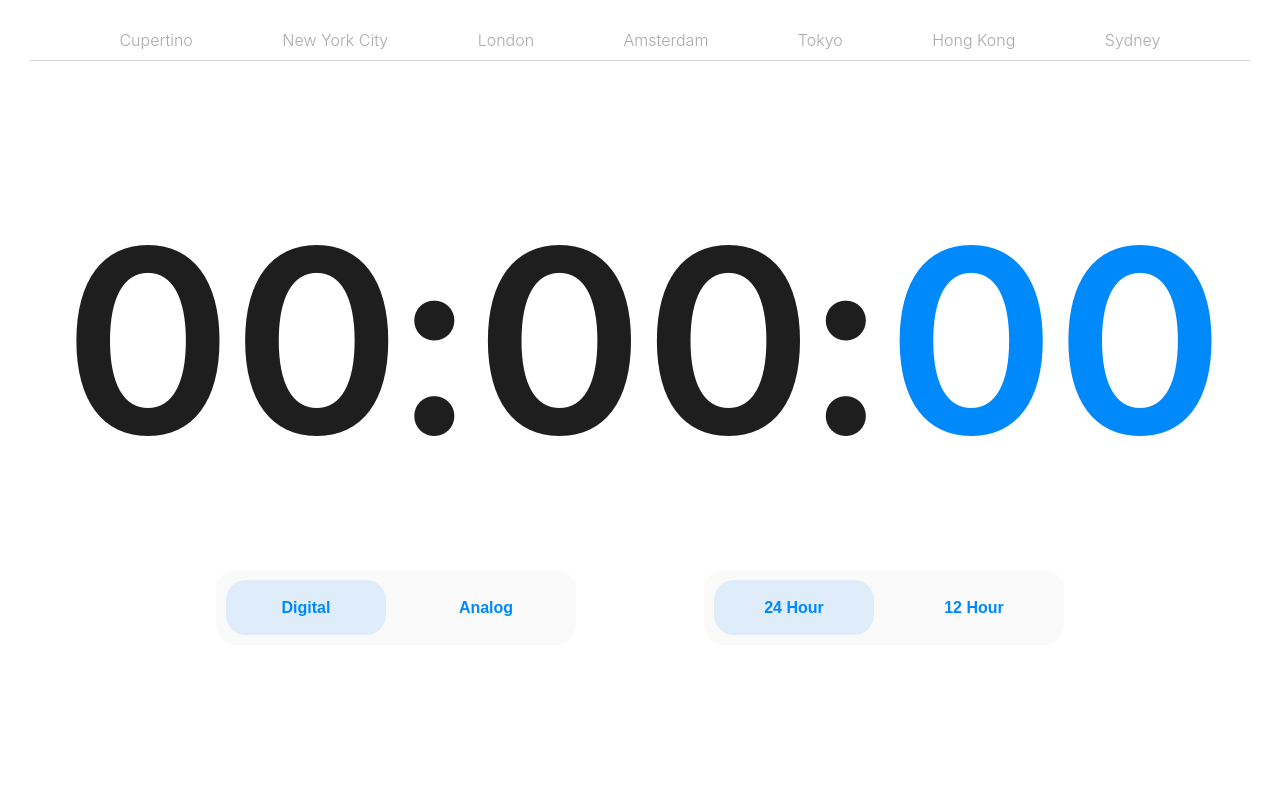
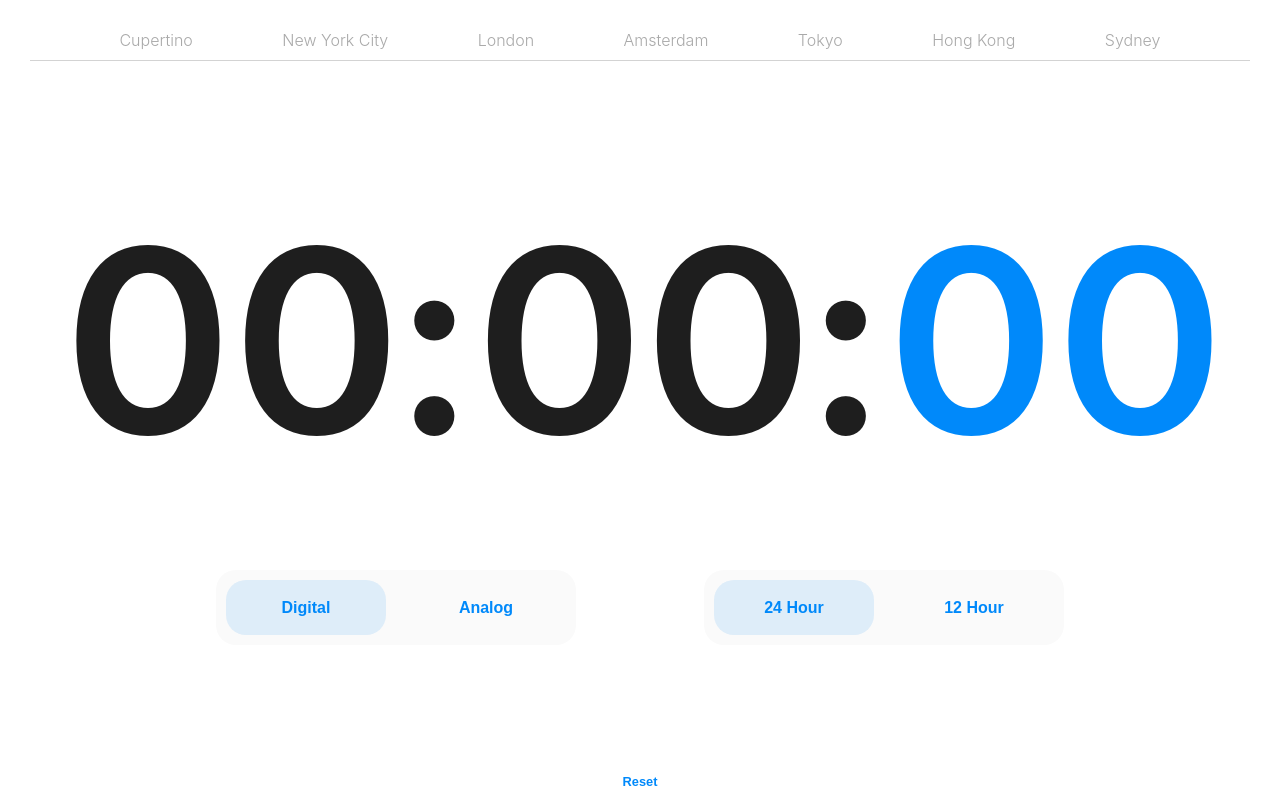
Before and after one commit to stephenmatheis/cities-react, a React (Create React App) app: page / in a window 1280 px wide. Built offline with nearby package versions, Linux system fonts and the light colour scheme; data requests are answered from the project's data file.

Commit message:
Add reset button

```diff
--- a/src/App.css
+++ b/src/App.css
@@ -12,6 +12,25 @@ main {
     flex: 2;
 }
 
+footer {
+    width: 100vw;
+    position: fixed;
+    bottom: 10px;
+    left: 0px;
+    text-align: center;
+}
+
+#reset {
+    font-size: .8em;
+    cursor: pointer;
+    text-align: center;
+    background-color: transparent;
+    color: var(--primary);
+    border: none;
+    font-weight: 600;
+    -webkit-tap-highlight-color: transparent;
+}
+
 @media screen and (max-width: 700px) {
     .App {
         display: flex;
--- a/src/App.js
+++ b/src/App.js
@@ -20,11 +20,11 @@ function App() {
     const [ updateTime, setUpdateTime ] = useState(null);
 
     useEffect(() => {
+        clearInterval(updateTime);
+
         if (!selectedCity) {
             return;
         }
-
-        clearInterval(updateTime);
 
         setTime();
 
@@ -97,6 +97,22 @@ function App() {
                     setClockType={setClockType}
                 ></ToolBar>
             </main>
+            <footer>
+                <button
+                    id='reset'
+                    onClick={() => {
+                        localStorage.clear();
+                        setSelectedCity(null);
+                        setClockType('Digital');
+                        setHourType(24);
+                        setHours('00');
+                        setMinutes('00');
+                        setSeconds('00');
+                    }}
+                >
+                    Reset
+                </button>
+            </footer>
         </div>
     );
 }
--- a/src/components/NavBar/NavBar.js
+++ b/src/components/NavBar/NavBar.js
@@ -18,17 +18,29 @@ function NavBar({ selectedCity, setSelectedCity }) {
     useEffect(() => {
         fetchData();
         window.addEventListener('resize', onResize);
+
     }, [ ]);
+
+    useEffect(() => {
+        if (!selectedCity) {
+            setSelectedBtn(null);
+            setSelectedSection(null);
+
+            setTimeout(() => {
+                slider.current.style.top = '0px';
+                slider.current.style.left = '0px';
+                slider.current.style.width = '0px';
+                slider.current.style.height = '0px';
+            }, 0);
+        }
+    }, [ selectedCity ])
 
     useEffect(() => {
         if (selectedCity && !selectedBtn) {
             setSelectedBtn(nav.current.querySelector(`.city[data-section="${selectedCity.section}"]`));
+            setSelectedSection(selectedCity.section);
         }
 
-        // FIXME:
-        // Adding onResize to dependency array fires setSliderSizeAndPosition every time this effect is run,
-        // which is every second.
-        console.log('fired');
         setSliderSizeAndPosition();
     }, [ selectedBtn, onResize ]);
 
@@ -106,7 +118,7 @@ function NavBar({ selectedCity, setSelectedCity }) {
                         return (
                             <div
                                 key={section}
-                                className={classNames('city', {selected: selectedSection === section || selectedCity && selectedCity.section === section })}
+                                className={classNames('city', {selected: selectedSection === section })}
                                 data-section={section}
                                 onClick={(event) => {
                                     setSelectedSection(event.target.dataset.section);
```
Also changed, not shown: src/components/Time/Time.js (line endings or trailing spaces).
